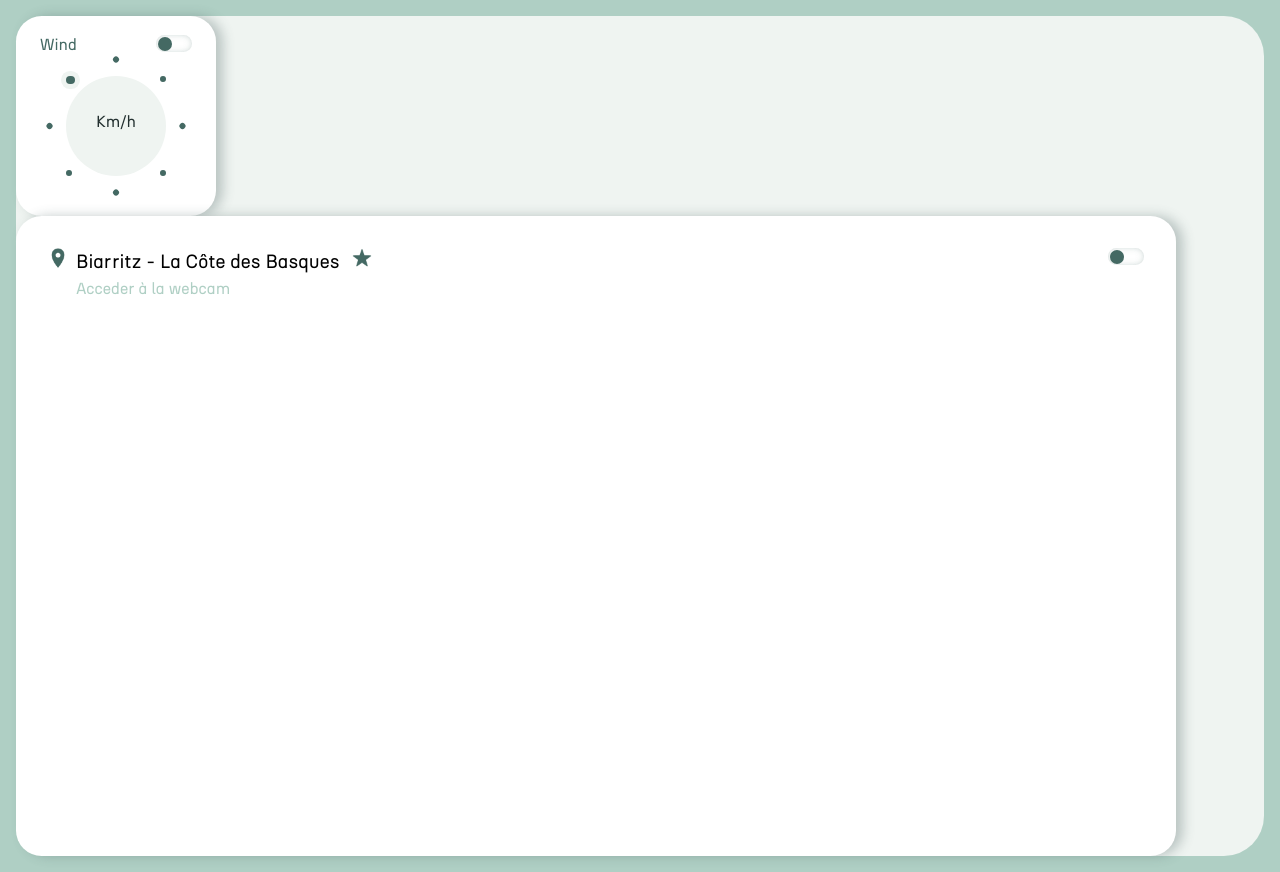
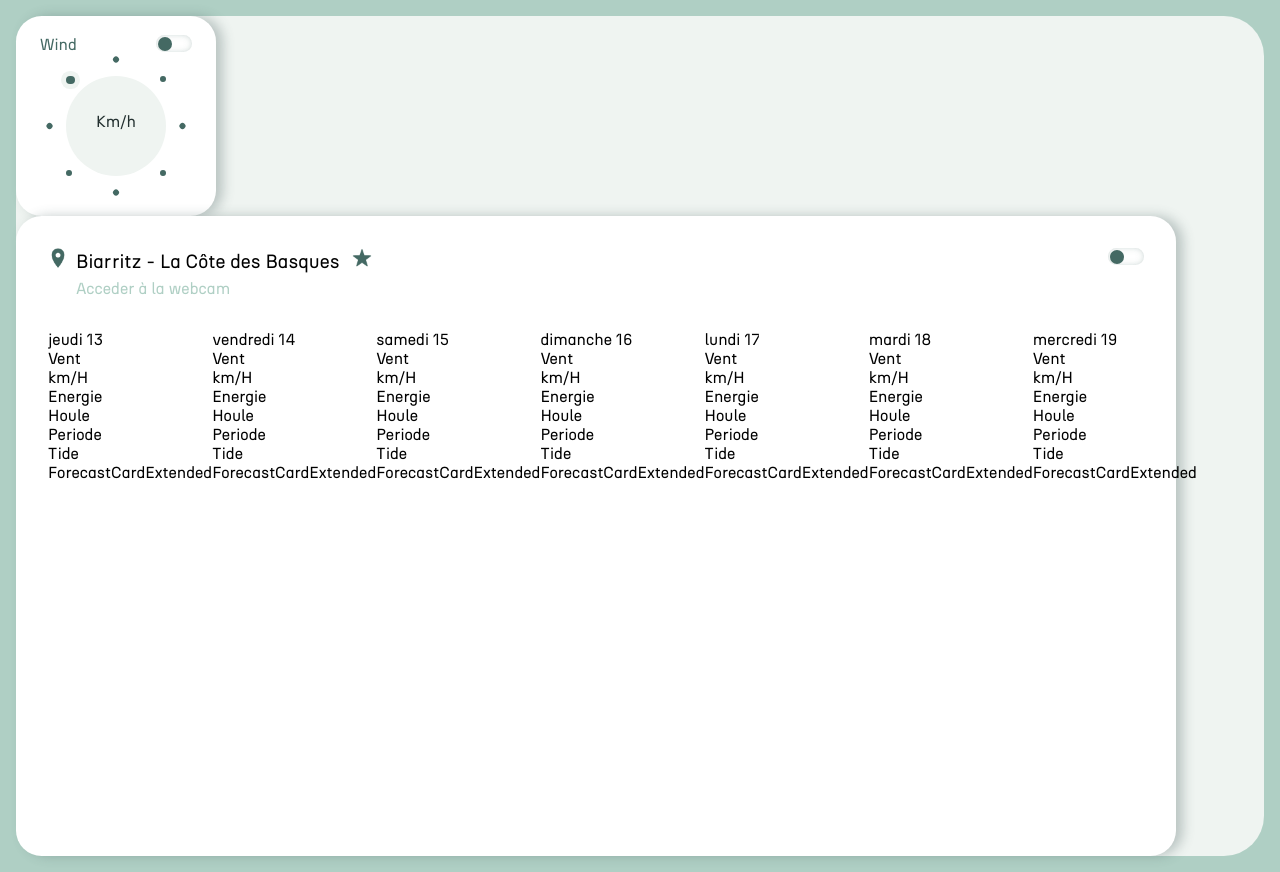
Before and after one commit to WildCodeSchool/2023-02-js-btz-spotcast, a React (Create React App) app: page / in a window 1280 px wide. Built offline with nearby package versions, Linux system fonts and the light colour scheme; no server answers.

Commit message:
forecast-card

```diff
--- a/src/components/forecast-cards/ForecastCardBackground.css
+++ b/src/components/forecast-cards/ForecastCardBackground.css
@@ -7,6 +7,8 @@
     box-shadow: 7px 0 12px rgba(65, 89, 89, 0.3);
     padding: 2em;
     max-width: 1160px;
+    display: flex;
+    flex-direction: column;
 }
 
 .header{
@@ -44,6 +46,11 @@
    margin-left: 28px;
  }
 
- .spotNameWebcam:hover{
+.spotNameWebcam:hover{
     text-decoration:underline;
-  }
+}
+
+.bodyForecastCard{
+    margin-top: 2em;
+    display: flex;
+}
--- a/src/components/forecast-cards/ForecastCardBackground.jsx
+++ b/src/components/forecast-cards/ForecastCardBackground.jsx
@@ -3,6 +3,9 @@ import axios from 'axios'
 import { useState, useEffect } from 'react'
 import ToggleButton from '../utilities/ToggleButton'
 import './ForecastCardBackground.css'
+
+import ForecastCardExtended from './forecast-card-extended/ForecastCardExtended'
+import ForecastCardMinified from './forecast-card-minified/ForecastCardMinified'
 import stars from '../../assets/etoile-32px.png'
 import localisation from '../../assets/marqueur-32px.png'
 
@@ -11,6 +14,7 @@ const ForecastCardBackground = ({currentSpot}) => {
     const [tide, setTide] = useState([])
     const [surfDataWind,  setSurfDataWind] = useState([])
     const [surfDataHoule, setSurfDataHoule] =useState([])
+    const [onLoad, setOnLoad] = useState(true)
 
 
     useEffect(() => {
@@ -32,6 +36,8 @@ const ForecastCardBackground = ({currentSpot}) => {
 
     },[])
 
+    console.log(tide)
+
 
 
 
@@ -41,6 +47,7 @@ const ForecastCardBackground = ({currentSpot}) => {
         .then((req) => req.data)
         .then((data) => {
           setSurfDataWind(data);
+          setOnLoad(false)
         });
 
         // API HOULE (Hourly : Wave height et wave period / Daily : Wave height Max et Wave direction dominant)
@@ -53,11 +60,15 @@ const ForecastCardBackground = ({currentSpot}) => {
 
     },[])
 
-    console.log(tide);
-    console.log(surfDataWind);
-    console.log(surfDataHoule);
+    const today = new Date();  // Créer un objet Date avec la date et l'heure actuelles
+    const options = { weekday: 'long', day: '2-digit' }; // affiche le jours en long et la date en chiffres
+    const oneDay = 24 * 60 * 60 * 1000; // durée de 24h
+    const dayForecast = [] // array qui receveras les dates
 
-
+    // boucle qui génère automatiquement les 7 prochains jours
+    for(let i = 0; i < 7; i++){
+        dayForecast.push((new Date(today.getTime() + (i * oneDay))).toLocaleDateString('fr-FR', options))
+    }
 
 
 
@@ -80,8 +91,19 @@ const ForecastCardBackground = ({currentSpot}) => {
                 <ToggleButton />
             </div>
         </div>
-        <div className='body'>
-
+        <div className='bodyForecastCard'>
+            {
+              dayForecast.map((el,index) => (
+                <div >
+                <p>{el}</p>
+                <ForecastCardMinified
+                  surfDataWind ={surfDataWind}
+                  number = {index}
+                  onLoad ={onLoad}/>
+                <ForecastCardExtended />
+                </div>
+              ))
+            }
         </div>
     </div>
   )
--- a/src/components/forecast-cards/forecast-card-extended/ForecastCardExtended.jsx
+++ b/src/components/forecast-cards/forecast-card-extended/ForecastCardExtended.jsx
@@ -0,0 +1,9 @@
+import React from 'react'
+
+const ForecastCardExtended = () => {
+  return (
+    <div>ForecastCardExtended</div>
+  )
+}
+
+export default ForecastCardExtended
--- a/src/components/forecast-cards/forecast-card-minified/ForecastCardMinified.css
+++ b/src/components/forecast-cards/forecast-card-minified/ForecastCardMinified.css
@@ -0,0 +1,5 @@
+.minified-background{
+    width: 100%;
+    display: flex;
+
+}
--- a/src/components/forecast-cards/forecast-card-minified/ForecastCardMinified.jsx
+++ b/src/components/forecast-cards/forecast-card-minified/ForecastCardMinified.jsx
@@ -0,0 +1,29 @@
+import React from 'react'
+import WindMinified from './minified-components/Wind-Minified'
+import './ForecastCardMinified.css'
+
+
+const ForecastCardMinified = ({number, surfDataWind, onLoad}) => {
+
+
+  return (
+    <div className='minified-background'>
+
+        <div >
+        <WindMinified
+            number ={number}
+            surfDataWind ={surfDataWind}
+            onLoad ={onLoad}
+         />
+        <div>Energie</div>
+        <div>Houle</div>
+        <div>Periode</div>
+        <div>Tide</div>
+        </div>
+
+
+    </div>
+  )
+}
+
+export default ForecastCardMinified
--- /dev/null
+++ b/src/components/forecast-cards/forecast-card-minified/minified-components/Wind-Minified.jsx
@@ -0,0 +1,50 @@
+import React, { useState } from 'react'
+import { useEffect } from 'react'
+import axios from 'axios'
+
+const WindMinified = ({number, onLoad, surfDataWind}) => {
+
+
+    /*const [surfDataWind,setSurfDataWind] = useState()
+
+    useEffect(() => {
+        // API VENT( Orientation vent, Puissance en hourly et Daily sur 7 jours)
+        axios.get(`https://api.open-meteo.com/v1/forecast?latitude=43.3&longitude=-1.51&hourly=windspeed_10m&daily=windspeed_10m_max,winddirection_10m_dominant&timezone=Europe%2FBerlin`)
+          .then((req) => req.data)
+          .then((data) => {
+            setSurfDataWind(data);
+          });
+
+    },[])*/
+
+    const numberHours = [24, 48, 72, 96, 120, 144, 168]
+
+    let dayWindRange = "";
+
+    console.log(onLoad)
+
+    if(onLoad){
+      dayWindRange = ""
+    } else {
+      dayWindRange = surfDataWind.hourly.windspeed_10m.filter((el,index)=>(
+        number === 0
+        ? index <= numberHours[number]
+        : index <=numberHours[number] & index >=numberHours[number -1]
+    ))
+    }
+
+
+
+
+
+  return (
+    <div className='Wind'>
+    <p>Vent</p>
+    <p>{onLoad ? "" :`${surfDataWind &&  Math.min(...dayWindRange)} - ${surfDataWind &&  Math.max(...dayWindRange)} ` }</p>
+    <p>km/H</p>
+    </div>
+
+  )
+}
+
+export default WindMinified
```
